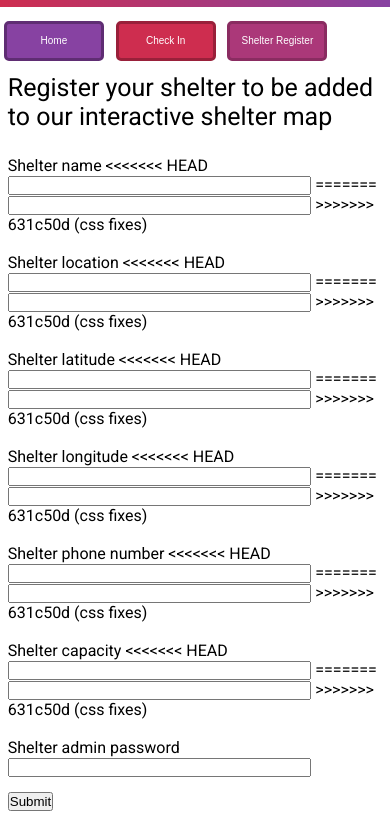
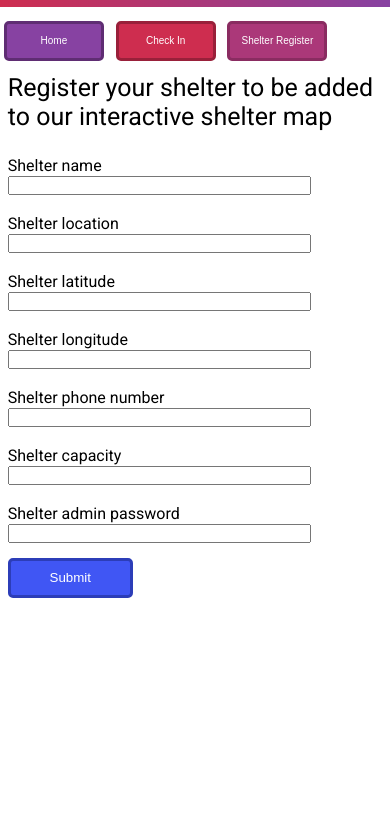
Before and after one commit to willm0602/SSU-WICS-Hackathon-Project-Fall-2021, a website: page pages/shelterreg.html in a window 390 px wide. Shown: the part 47-865 px from the top of the page. After the commit the page ends 844 px from the top, so only its background shows below. Drawn offline with nearby package versions, Linux system fonts and the light colour scheme; some packages are replaced by stand-ins of ours; files that its build step writes are made by us from their sources; no server answers; files whose address does not match are found by name.

Commit message:
css changes

```diff
--- a/pages/shelterreg.html
+++ b/pages/shelterreg.html
@@ -38,67 +38,43 @@
        <h2 class="intro">Register your shelter to be added to our interactive shelter map</h2>
        <form style="margin-top: 10px;">
            <label for ="sheltername">Shelter name
-<<<<<<< HEAD
-               <input class="shelterInput" type="text" required id= "sheltername" name = "name">
-=======
                 <br>
                <input class="shelterInput" type="text" required id= "sheltername" name = "shelterreg">
->>>>>>> 631c50d (css fixes)
            </label>
 
            <br><br>
 
            <label for ="shelterlocation">Shelter location
-<<<<<<< HEAD
-               <input class="shelterInput" type="text" required id= "shelterlocation" name = "address">
-=======
             <br>
                <input class="shelterInput" type="text" required id= "shelterlocation" name = "shelterreg">
->>>>>>> 631c50d (css fixes)
            </label>
 
            <br><br>
 
            <label for ="shelterlat">Shelter latitude
-<<<<<<< HEAD
-            <input class="shelterInput" type="text" required id= "shelterlat" name = "lat">
-=======
             <br>
             <input class="shelterInput" type="text" required id= "shelterlat" name = "shelterreg">
->>>>>>> 631c50d (css fixes)
            </label>
 
             <br><br>
 
             <label for ="shelterlng">Shelter longitude
-<<<<<<< HEAD
-                <input class="shelterInput" type="text" required id= "shelterlon" name = "lon">
-=======
                 <br>
                 <input class="shelterInput" type="text" required id= "shelterlng" name = "shelterreg">
->>>>>>> 631c50d (css fixes)
             </label>
 
             <br><br>
 
            <label for ="shelterphone">Shelter phone number
-<<<<<<< HEAD
-               <input class="shelterInput" type="text" required id= "shelterphone" name = "phone">
-=======
             <br>
                <input class="shelterInput" type="text" required id= "shelterphone" name = "shelterreg">
->>>>>>> 631c50d (css fixes)
            </label>
 
            <br><br>
 
            <label for ="capacity">Shelter capacity
-<<<<<<< HEAD
-               <input class="shelterInput" type="text" required id= "capacity" name = "capacity">
-=======
             <br>
                <input class="shelterInput" type="text" required id= "capacity" name = "shelterreg">
->>>>>>> 631c50d (css fixes)
            </label>
 
            <br><br>
--- a/public/styles/style.css
+++ b/public/styles/style.css
@@ -101,6 +101,17 @@ AB3879 : Fuschia
         border-width: 2px;
     }
     .submit{
+        background-color: #4056F4;
+        border-width: 2px;
+        border: #2c3db8 solid;
+        color: white;
+        border-radius: 5px;
+        padding: 1px 5px;
+        width: 125px;
+        height: 40px;
+    }
+
+    #shelterreg-submit{
         background-color: #4056F4;
         border-width: 2px;
         border: #2c3db8 solid;
```
